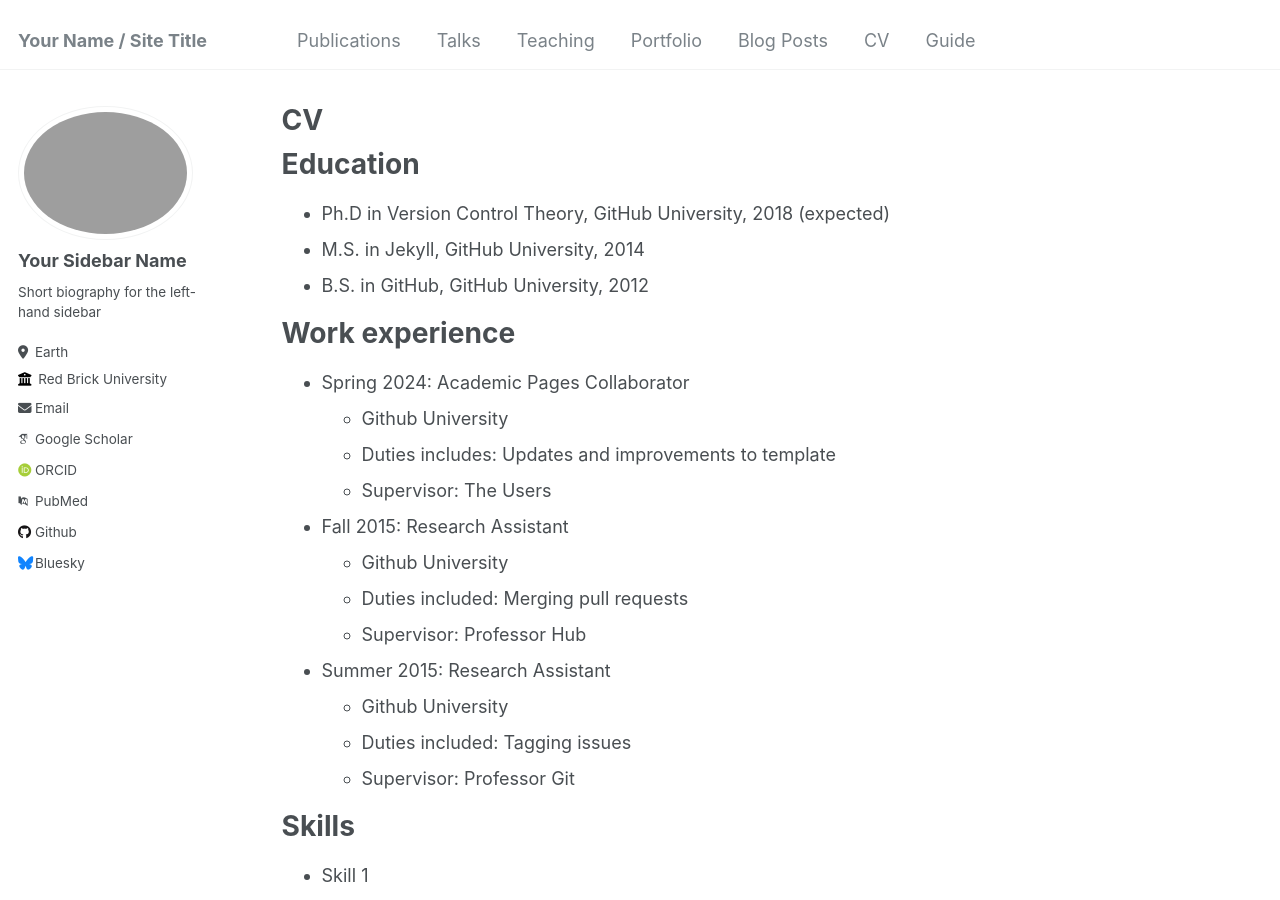
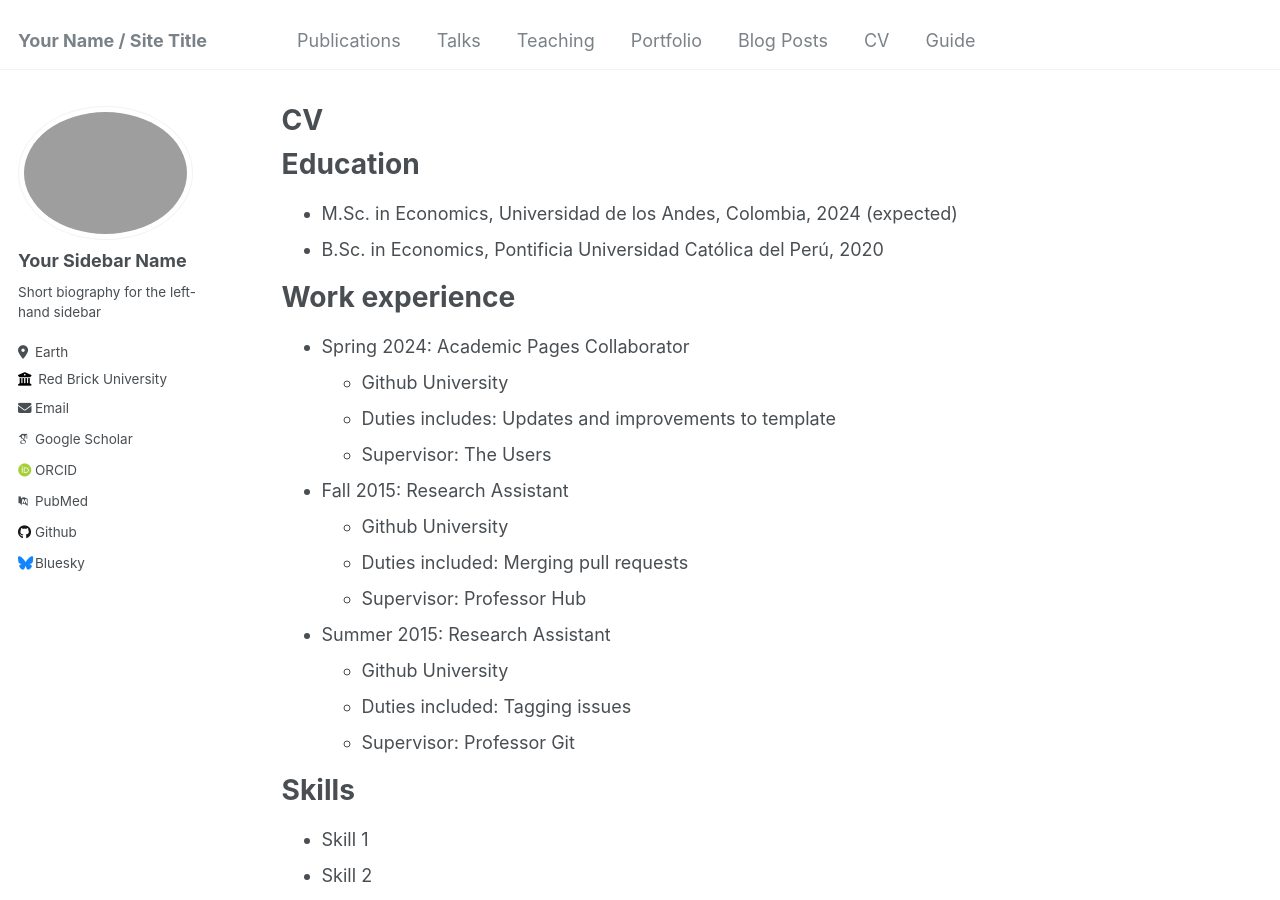
Before and after one commit to dajzegarraf/dajzegarraf.github.io, a Jekyll site: the page built from _pages/cv.md, in a window 1280 px wide and 900 px high. Built offline with Jekyll 4.4.1, drawn with Linux system fonts in a browser that asks for light colours; some web fonts are replaced.

Commit message:
Update cv.md

```diff
--- a/_pages/cv.md
+++ b/_pages/cv.md
@@ -11,9 +11,8 @@ redirect_from:
 
 Education
 ======
-* Ph.D in Version Control Theory, GitHub University, 2018 (expected)
-* M.S. in Jekyll, GitHub University, 2014
-* B.S. in GitHub, GitHub University, 2012
+* M.Sc. in Economics, Universidad de los Andes, Colombia, 2024 (expected)
+* B.Sc. in Economics, Pontificia Universidad Católica del Perú, 2020
 
 Work experience
 ======
```
